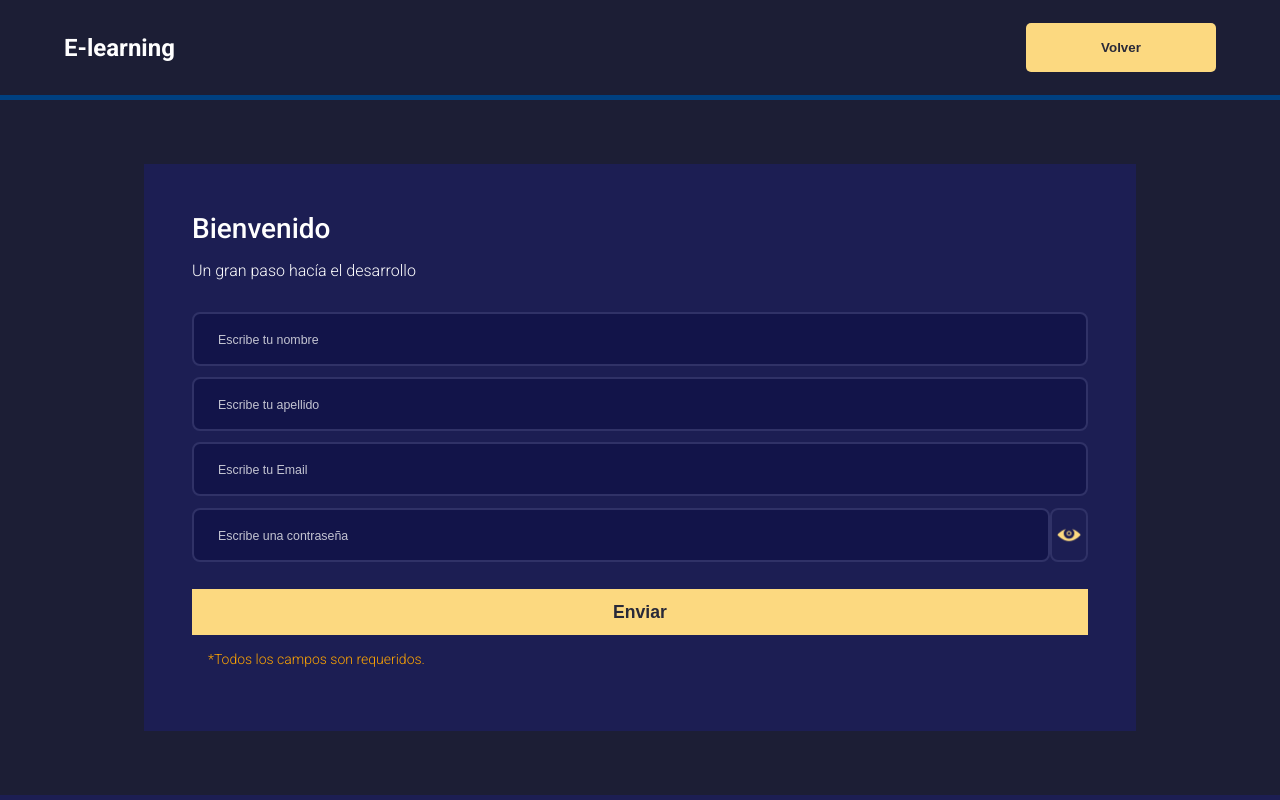
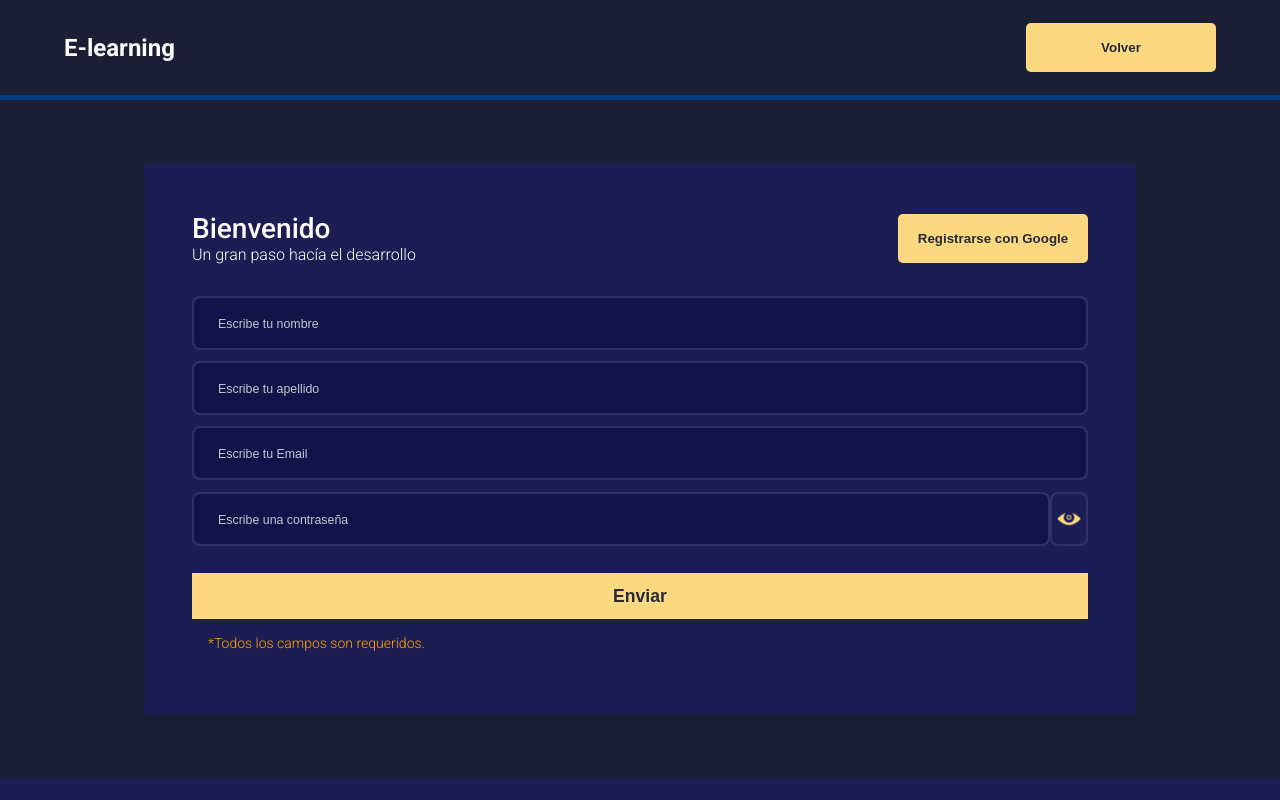
Before and after one commit to FreddyCA/e-learning_CA, a React (Vite) app: page /registro in a window 1280 px wide. Shown: the top 800 px of the page. Built offline with nearby package versions, Linux system fonts and the light colour scheme; no server answers.

Commit message:
register and login whit Google

```diff
--- a/src/components/ButtonPrimary.jsx
+++ b/src/components/ButtonPrimary.jsx
@@ -3,7 +3,7 @@ import PropTypes from "prop-types";
 
 const ButtonPrimaryStyle = styled.button`
   padding: 1rem;
-  width: 190px;
+  min-width: 190px;
   border: none;
   background-color: var(--color--btnPrimary);
   cursor: pointer;
--- a/src/components/LoginForm.jsx
+++ b/src/components/LoginForm.jsx
@@ -9,6 +9,7 @@ import { useAuth } from "../firebase/Auth";
 import { useNavigate } from "react-router-dom";
 import LinkContent from "./LinkContent";
 import ButtonPrimary from "./ButtonPrimary";
+import LoginWhitGoogle from "./LoginWhitGoogle";
 
 const LoginFormStyle = styled.div`
   background-color: rgb(28, 30, 83);
@@ -133,6 +134,13 @@ const FormCntPasswordButton = styled.img`
   height: 24px;
 `;
 
+const FormTitleContetStyle = styled.div`
+  display: flex;
+  justify-content: space-between;
+  align-items: center;
+  gap: 1rem;
+`;
+
 const initialForm = {
   email: "",
   password: "",
@@ -243,8 +251,16 @@ const LoginForm = ({ setResetPasswordState }) => {
 
   return (
     <LoginFormStyle>
-      <LoginFormText $principal>Bienvenido</LoginFormText>
-      <LoginFormText $secondary>Ingresa tu correo y contraseña</LoginFormText>
+      <FormTitleContetStyle>
+        <div>
+          <LoginFormText $principal>Bienvenido</LoginFormText>
+          <LoginFormText $secondary>
+            Ingresa tu correo y contraseña
+          </LoginFormText>
+        </div>
+        <LoginWhitGoogle />
+      </FormTitleContetStyle>
+
       <FormCntStyle onSubmit={handleSubmit} autoComplete="on">
         <FormCntInput
           type="email"
@@ -311,7 +327,6 @@ const LoginForm = ({ setResetPasswordState }) => {
   );
 };
 
-
 LoginForm.propTypes = {
   setResetPasswordState: PropTypes.func.isRequired,
 };
--- /dev/null
+++ b/src/components/LoginWhitGoogle.jsx
@@ -0,0 +1,31 @@
+import styled from "styled-components";
+import ButtonPrimary from "./ButtonPrimary";
+import { useAuth } from "../firebase/Auth";
+import { useNavigate } from "react-router-dom";
+
+const LoginWhitGoogleStyle = styled.div`
+  display: flex;
+`;
+
+const LoginWhitGoogle = () => {
+  const { loginWithGoogle } = useAuth();
+  const navigate = useNavigate();
+
+  const handleLoginGoogle = async () => {
+    console.log("logeando con google");
+    try {
+      await loginWithGoogle();
+      console.log("se inicio sesión");
+      navigate("/panel-de-usuario");
+    } catch (error) {
+      console.log(error);
+    }
+  };
+  return (
+    <LoginWhitGoogleStyle onClick={handleLoginGoogle}>
+      <ButtonPrimary text={"Iniciar Sesión con Google"} />
+    </LoginWhitGoogleStyle>
+  );
+};
+
+export default LoginWhitGoogle;
--- a/src/components/RegisterUser.jsx
+++ b/src/components/RegisterUser.jsx
@@ -6,6 +6,7 @@ import validations from "../utils/validations";
 import marcaCheck from "../assets/svg/marcaCheck.svg";
 import { useAuth } from "../firebase/Auth";
 import { useNavigate } from "react-router-dom";
+import RegisterWhitGoogle from "./RegisterWhitGoogle";
 
 const RegisterUserStyle = styled.div`
   background-color: rgb(28, 30, 83);
@@ -121,6 +122,13 @@ const FormCntPasswordButton = styled.img`
   height: 24px;
 `;
 
+const FormTitleContetStyle = styled.div`
+  display: flex;
+  justify-content: space-between;
+  align-items: center;
+  gap: 1rem;
+`;
+
 const initialForm = {
   name: "",
   lastname: "",
@@ -138,6 +146,8 @@ const evaluateErrors = (errors, setStatusSubmit) => {
   const valuesState = Object.values(errors).every((value) => value === true);
   setStatusSubmit(valuesState);
 };
+
+// agregar usuario con google
 
 const RegisterUser = () => {
   const [formData, setFormData] = useState(initialForm);
@@ -170,7 +180,7 @@ const RegisterUser = () => {
     setTimeout(() => {
       setSuccesForm(false);
 
-    //   **redirigir hacia su panel de bienvenida
+      //   **redirigir hacia su panel de bienvenida
       navigate("/");
     }, 5000);
   };
@@ -200,10 +210,15 @@ const RegisterUser = () => {
 
   return (
     <RegisterUserStyle>
-      <RegisterUserText $principal>Bienvenido</RegisterUserText>
-      <RegisterUserText $secondary>
-        Un gran paso hacía el desarrollo
-      </RegisterUserText>
+      <FormTitleContetStyle>
+        <div>
+          <RegisterUserText $principal>Bienvenido</RegisterUserText>
+          <RegisterUserText $secondary>
+            Un gran paso hacía el desarrollo
+          </RegisterUserText>
+        </div>
+        <RegisterWhitGoogle />
+      </FormTitleContetStyle>
 
       <FormCntStyle onSubmit={handleSubmit} autoComplete="on">
         <FormCntInput
--- /dev/null
+++ b/src/components/RegisterWhitGoogle.jsx
@@ -0,0 +1,31 @@
+import styled from "styled-components";
+import ButtonPrimary from "./ButtonPrimary";
+import { useAuth } from "../firebase/Auth";
+import { useNavigate } from "react-router-dom";
+
+const RegisterWhitGoogleStyle = styled.div`
+  display: flex;
+`;
+
+const RegisterWhitGoogle = () => {
+  const { registerWithGoogle } = useAuth();
+  const navigate = useNavigate()
+
+  const handleRegisterGoogle = async () => {
+    console.log("registrano con google");
+    try {
+      await registerWithGoogle();
+      console.log("se registro")
+      navigate("/panel-de-usuario")
+    } catch (error) {
+      console.log(error);
+    }
+  };
+  return (
+    <RegisterWhitGoogleStyle onClick={handleRegisterGoogle}>
+      <ButtonPrimary text={"Registrarse con Google"} />
+    </RegisterWhitGoogleStyle>
+  );
+};
+
+export default RegisterWhitGoogle;
--- a/src/firebase/Auth.jsx
+++ b/src/firebase/Auth.jsx
@@ -6,12 +6,16 @@ import { auth } from "./firebase";
 
 // importanto caracteriticas de auth
 import {
+  GoogleAuthProvider,
   createUserWithEmailAndPassword,
   onAuthStateChanged,
   sendPasswordResetEmail,
   signInWithEmailAndPassword,
+  signInWithPopup,
   signOut,
 } from "firebase/auth";
+import { FirebaseError } from "firebase/app";
+import { useNavigate } from "react-router-dom";
 
 // creando el contexto
 const AuthUserContext = createContext({
@@ -50,6 +54,31 @@ function UserFirebaseAuth() {
         message: error.message,
       });
       setIsLoading(false);
+      navigate("/");
+    }
+  };
+  const navigate = useNavigate();
+
+  // registro de nuevos usuarios con google
+  const registerWithGoogle = async () => {
+    setIsLoading(true);
+    const provider = new GoogleAuthProvider();
+    try {
+      const userCredential = await signInWithPopup(auth, provider);
+      const user = userCredential.user;
+      setAuthUser({
+        uid: user.uid,
+        email: user.email,
+      });
+      setIsLoading(false);
+      setErrorCode(null);
+    } catch (error) {
+      console.error("Error al registrar con Google:", error);
+      setErrorCode({
+        code: error.code,
+        message: error.message,
+      });
+      setIsLoading(false);
     }
   };
 
@@ -68,6 +97,38 @@ function UserFirebaseAuth() {
     });
     setIsLoading(false);
     setErrorCode(null);
+  };
+
+  // LOGIN CON GOOGLE
+  const loginWithGoogle = async () => {
+    setIsLoading(true);
+    const provider = new GoogleAuthProvider();
+    try {
+      const userCredential = await signInWithPopup(auth, provider);
+      const user = userCredential.user;
+      // Aquí puedes realizar acciones adicionales después de iniciar sesión con Google si es necesario
+      setAuthUser({
+        uid: user.uid,
+        email: user.email,
+      });
+      setIsLoading(false);
+      setErrorCode(null);
+    } catch (error) {
+      if (
+        error instanceof FirebaseError &&
+        error.code === "auth/cancelled-popup-request"
+      ) {
+        // El usuario cerró la ventana emergente antes de completar la autenticación
+        console.log("Inicio de sesión con Google cancelado por el usuario.");
+      } else {
+        console.error("Error al iniciar sesión con Google:", error);
+        setErrorCode({
+          code: error.code,
+          message: error.message,
+        });
+      }
+      setIsLoading(false);
+    }
   };
 
   //   reset password
@@ -120,8 +181,10 @@ function UserFirebaseAuth() {
     errorCode,
     register,
     login,
+    loginWithGoogle,
     logOut,
     resetPassword,
+    registerWithGoogle,
   };
 }
 
```
